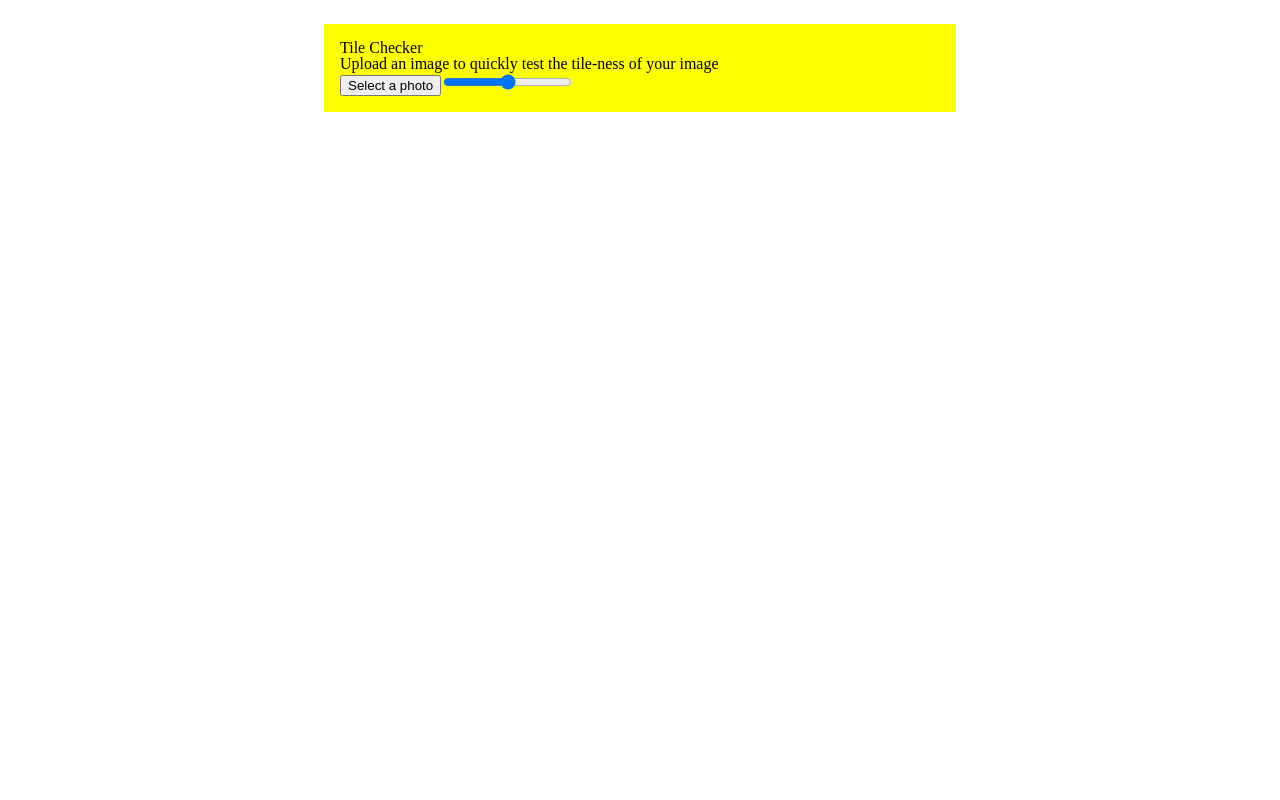
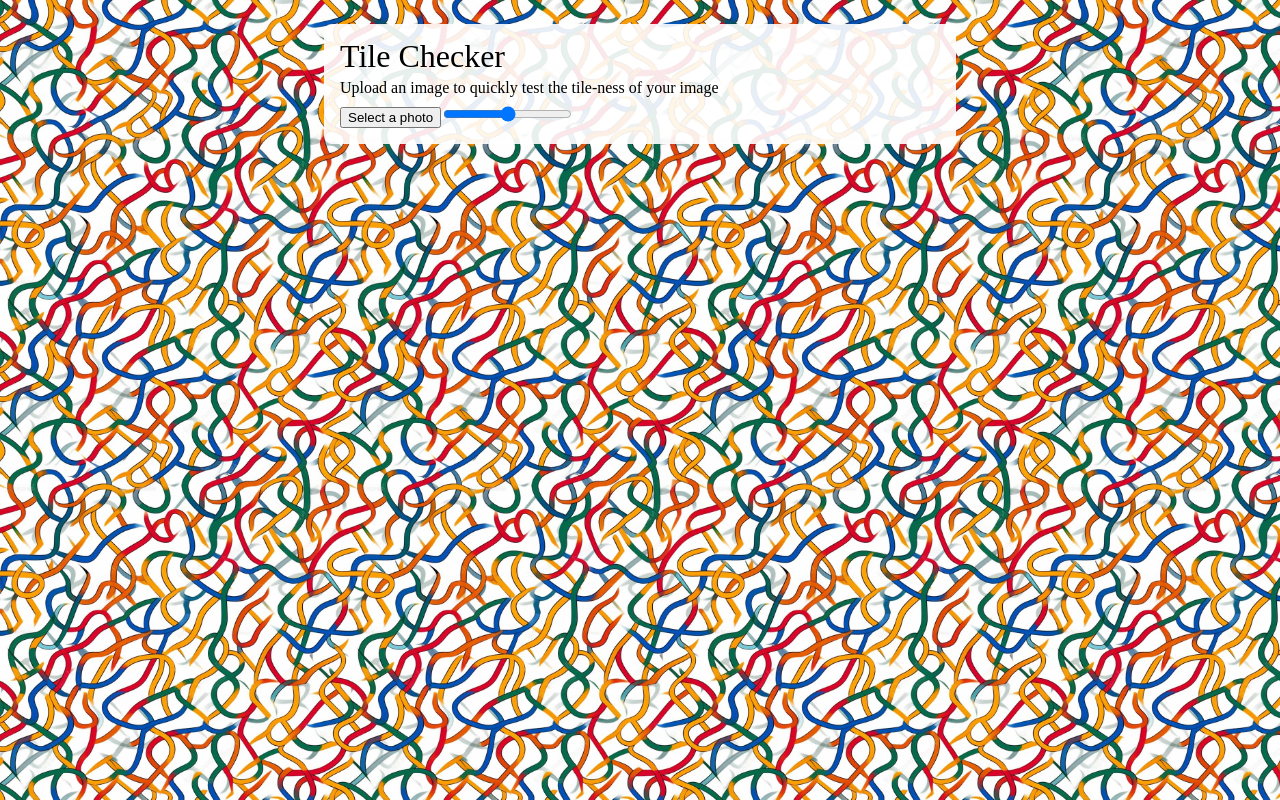
Before and after one commit to jmaloon/tile-checker, a React (Vite) app: page / in a window 1280 px wide. Shown: the top 800 px of the page. Built offline with nearby package versions, Linux system fonts and the light colour scheme.

Commit message:
add default

```diff
--- a/src/App.css
+++ b/src/App.css
@@ -1,18 +1,26 @@
 body {
   margin: 0;
   width: 100%;
-  /* height: 100vh; */
   height: 200vh;
   background-size: 350px;
-  /* background-image: url(default.jpg); */
-  /* transition: background-size 0.1s; */
+  background-image: url(assets/default.jpg);
+  transition: background-size 0.1s;
 }
 
 main {
   max-width: 600px;
   margin: 24px auto;
   padding: 16px;
-  background-color: yellow;
+  background-color: hsla(0, 0%, 100%, 0.9);
+  border-radius: 8px;
+}
+
+h1 {
+  font-size: 32px;
+}
+p {
+  margin-top: 8px;
+  margin-bottom: 8px;
 }
 
 input[type="file"] {
--- a/src/App.tsx
+++ b/src/App.tsx
@@ -44,6 +44,7 @@ function App() {
           name="image_size_slider"
           min="10"
           max="1000"
+          step="10"
           onChange={handleSizeChange}
         />
       </main>
```
Also changed, not shown: src/assets/default.jpg (added).
